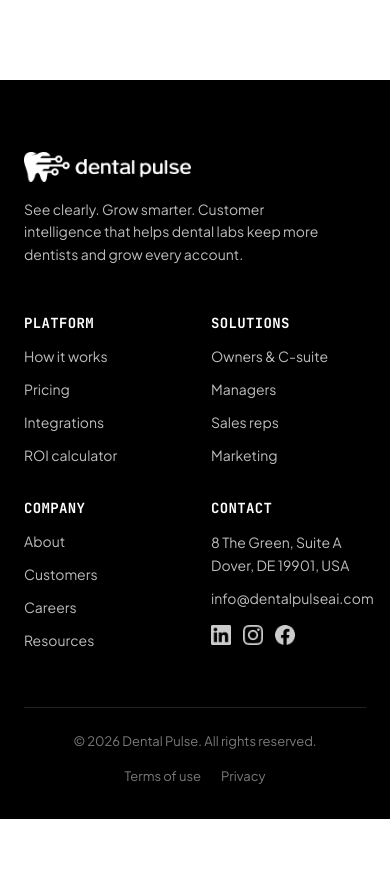
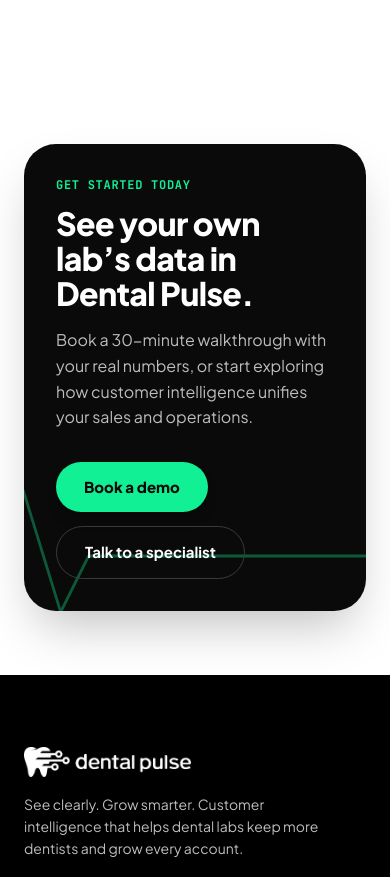
Before and after one commit to dentalPulse/dentalpulse-website, a Next.js app: page /platform in a window 390 px wide. Shown: the part 10120-10997 px from the top of the page. Before the commit the page ends 10939 px from the top, so only its background shows below. Built offline with nearby package versions, Linux system fonts and the light colour scheme.

Commit message:
feat(platform): implement Phase 5 PlatformCTA conversion banner and complete platform page assembly

```diff
--- a/src/app/platform/page.tsx
+++ b/src/app/platform/page.tsx
@@ -8,6 +8,7 @@
 import { WorkflowsSection } from '@/components/platform/WorkflowsSection';
 import { ArchitecturePipelineSection } from '@/components/platform/ArchitecturePipelineSection';
 import { SecuritySection } from '@/components/platform/SecuritySection';
+import { PlatformCTA } from '@/components/platform/PlatformCTA';
 
 export const metadata: Metadata = {
   title: 'Platform & How It Works | DentalPulse',
@@ -33,6 +34,7 @@
         <WorkflowsSection />
         <ArchitecturePipelineSection />
         <SecuritySection />
+        <PlatformCTA />
       </div>
       <Footer />
     </main>
--- /dev/null
+++ b/src/components/platform/PlatformCTA.tsx
@@ -0,0 +1,55 @@
+import React from 'react';
+import Link from 'next/link';
+
+export function PlatformCTA() {
+  return (
+    <section id="book-demo" className="w-full bg-white py-16 md:py-24 px-6">
+      <div className="max-w-[1240px] mx-auto bg-[#0A0A0A] rounded-[32px] p-8 sm:p-14 lg:p-20 text-white relative overflow-hidden flex flex-col lg:flex-row justify-between items-start lg:items-center gap-8 shadow-2xl">
+        {/* Neon Green Pulse Watermark SVG */}
+        <svg
+          viewBox="0 0 600 200"
+          className="absolute -right-10 -bottom-5 w-[560px] sm:w-[640px] opacity-35 pointer-events-none"
+          aria-hidden="true"
+        >
+          <path
+            d="M0 120h160l30-70 40 130 30-60h340"
+            fill="none"
+            stroke="#12F095"
+            strokeWidth="3"
+            strokeLinecap="round"
+            strokeLinejoin="round"
+          />
+        </svg>
+
+        {/* Left Column: Heading & Subtext */}
+        <div className="relative z-10 max-w-[660px]">
+          <span className="font-mono text-[12px] sm:text-[13px] font-bold text-[#12F095] tracking-[0.06em] uppercase block mb-3">
+            GET STARTED TODAY
+          </span>
+          <h2 className="m-0 text-[32px] sm:text-[44px] lg:text-[52px] font-extrabold leading-[1.05] tracking-[-0.035em] text-white">
+            See your own lab’s data in Dental Pulse.
+          </h2>
+          <p className="mt-4 text-[16px] sm:text-[18px] leading-[1.6] text-[#BDBDBD]">
+            Book a 30-minute walkthrough with your real numbers, or start exploring how customer intelligence unifies your sales and operations.
+          </p>
+        </div>
+
+        {/* Right Column: Conversion Action Buttons */}
+        <div className="relative z-10 flex flex-wrap items-center gap-3.5">
+          <a
+            href="https://app.dentalpulseai.com"
+            className="inline-flex items-center justify-center bg-[#12F095] text-[#0A0A0A] text-[15px] sm:text-[16px] font-extrabold px-7 sm:px-8 py-3.5 sm:py-4 rounded-full hover:bg-[#00df83] transition-colors shadow-lg"
+          >
+            Book a demo
+          </a>
+          <Link
+            href="/#book-demo"
+            className="inline-flex items-center justify-center border border-[#3A3A3A] text-white text-[15px] sm:text-[16px] font-bold px-7 sm:px-8 py-3.5 sm:py-4 rounded-full hover:bg-white/10 transition-colors"
+          >
+            Talk to a specialist
+          </Link>
+        </div>
+      </div>
+    </section>
+  );
+}
```
